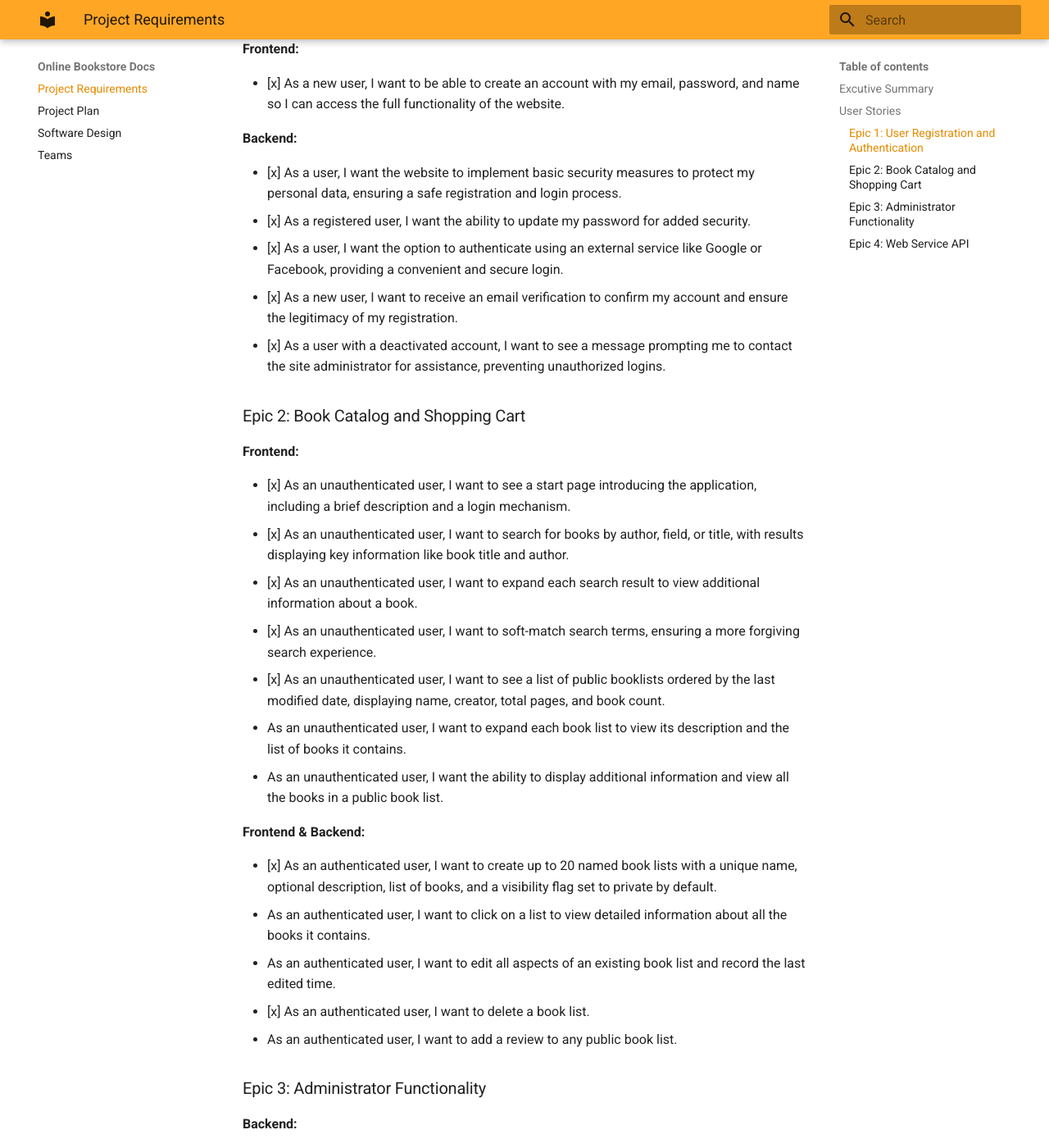
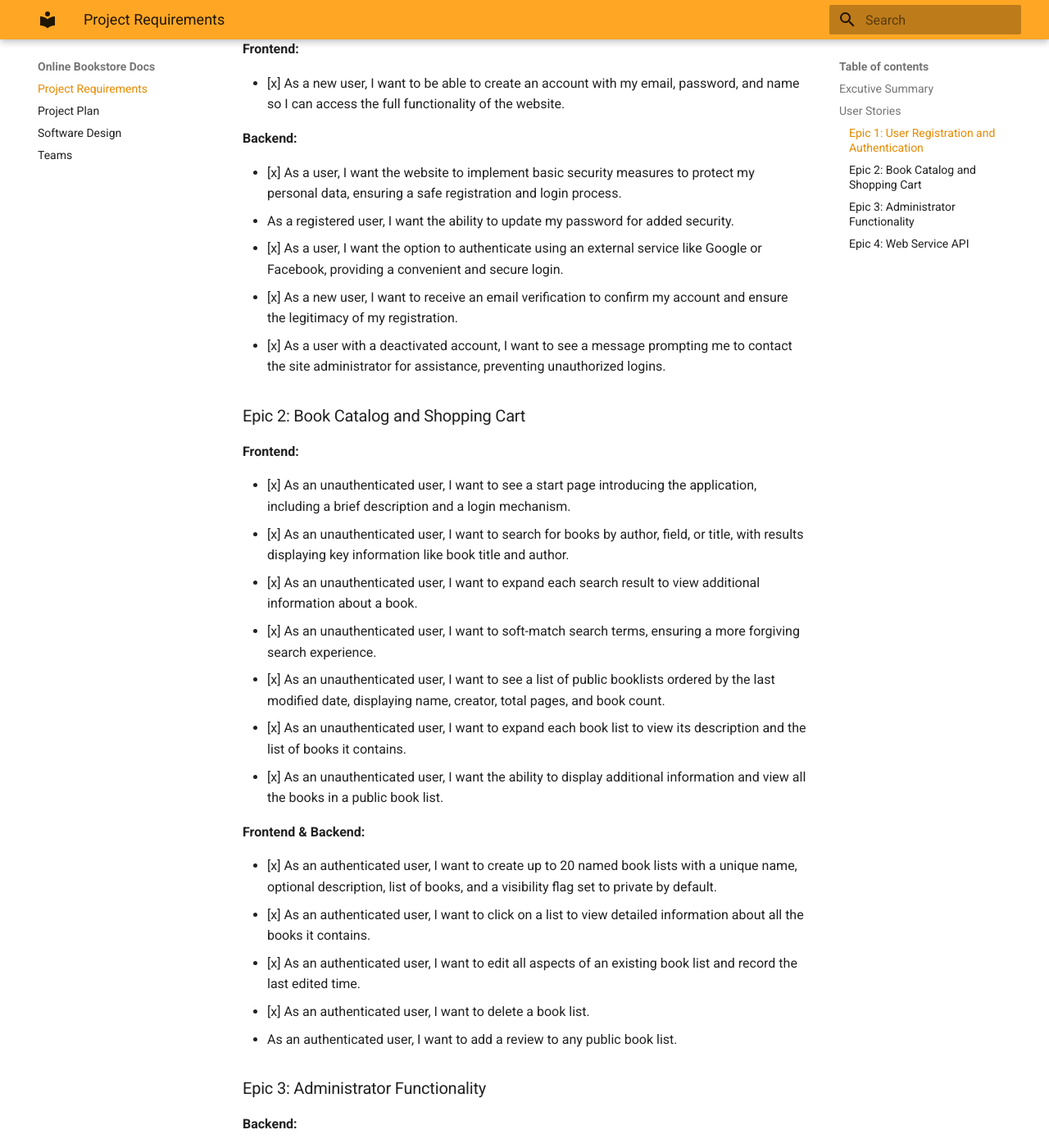
Before and after one commit to ECE9065-Group3/Project-Doc, an MkDocs documentation site: the page built from docs/docs/index.md, in a window 1280 px wide and 1400 px high, scrolled down 474 px. Shown: the whole window at 82% size. Built offline with MkDocs 1.6.1 and Material for MkDocs 9.7.7, drawn with Linux system fonts in a browser that asks for light colours.

Commit message:
Trace progress

```diff
--- a/docs/docs/index.md
+++ b/docs/docs/index.md
@@ -12,7 +12,7 @@ In response to the growing demand for a seamless and feature-rich online booksto
 **Backend:**
 
 - [x] As a user, I want the website to implement basic security measures to protect my personal data, ensuring a safe registration and login process.
-- [x] As a registered user, I want the ability to update my password for added security.
+- As a registered user, I want the ability to update my password for added security.
 - [x] As a user, I want the option to authenticate using an external service like Google or Facebook, providing a convenient and secure login.
 - [x] As a new user, I want to receive an email verification to confirm my account and ensure the legitimacy of my registration.
 - [x] As a user with a deactivated account, I want to see a message prompting me to contact the site administrator for assistance, preventing unauthorized logins.
@@ -25,14 +25,14 @@ In response to the growing demand for a seamless and feature-rich online booksto
 - [x] As an unauthenticated user, I want to expand each search result to view additional information about a book.
 - [x] As an unauthenticated user, I want to soft-match search terms, ensuring a more forgiving search experience.
 - [x] As an unauthenticated user, I want to see a list of public booklists ordered by the last modified date, displaying name, creator, total pages, and book count.
-- As an unauthenticated user, I want to expand each book list to view its description and the list of books it contains.
-- As an unauthenticated user, I want the ability to display additional information and view all the books in a public book list.
+- [x] As an unauthenticated user, I want to expand each book list to view its description and the list of books it contains.
+- [x] As an unauthenticated user, I want the ability to display additional information and view all the books in a public book list.
 
 **Frontend & Backend:**
 
 - [x] As an authenticated user, I want to create up to 20 named book lists with a unique name, optional description, list of books, and a visibility flag set to private by default.
-- As an authenticated user, I want to click on a list to view detailed information about all the books it contains.
-- As an authenticated user, I want to edit all aspects of an existing book list and record the last edited time.
+- [x] As an authenticated user, I want to click on a list to view detailed information about all the books it contains.
+- [x] As an authenticated user, I want to edit all aspects of an existing book list and record the last edited time.
 - [x] As an authenticated user, I want to delete a book list.
 - As an authenticated user, I want to add a review to any public book list.
 
```
